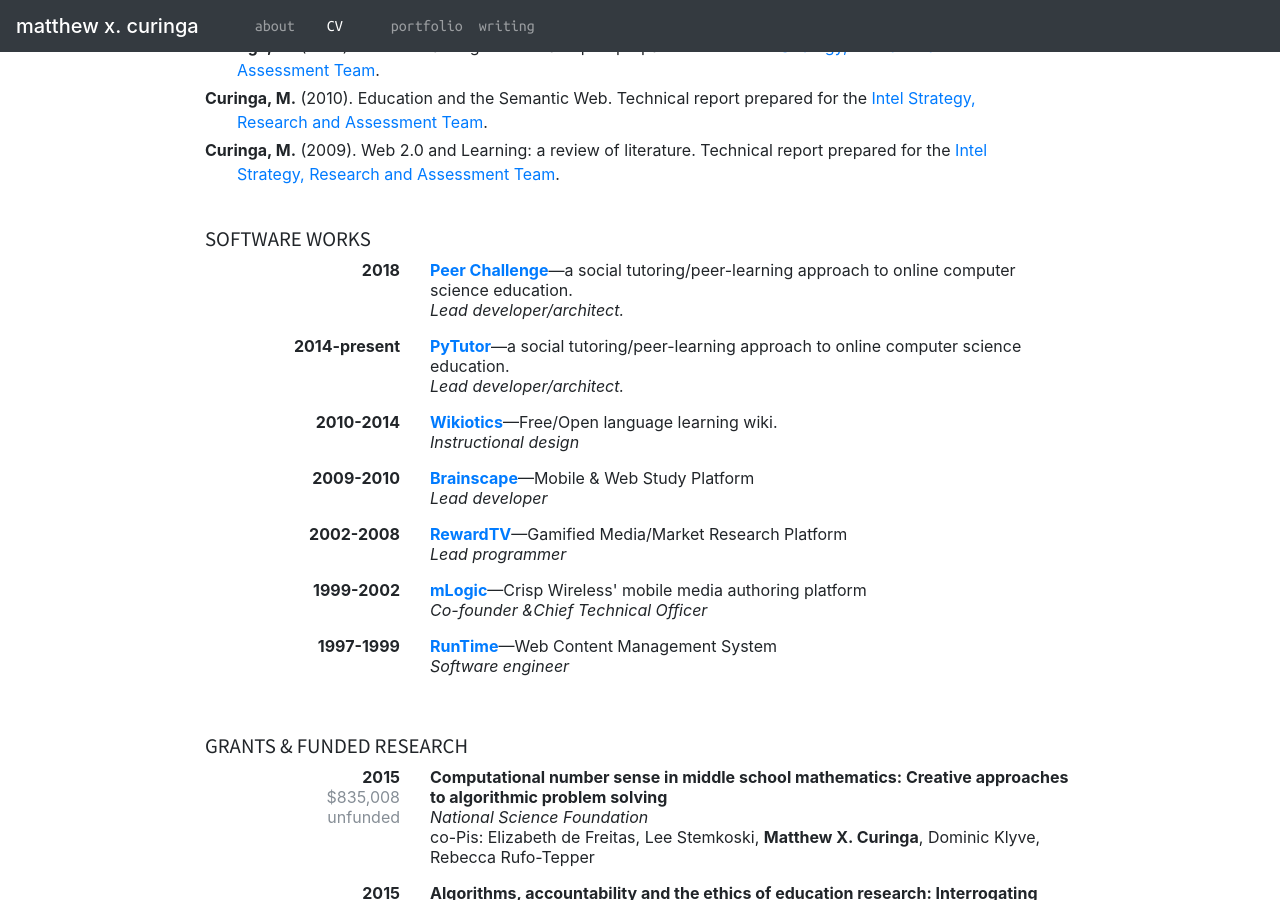
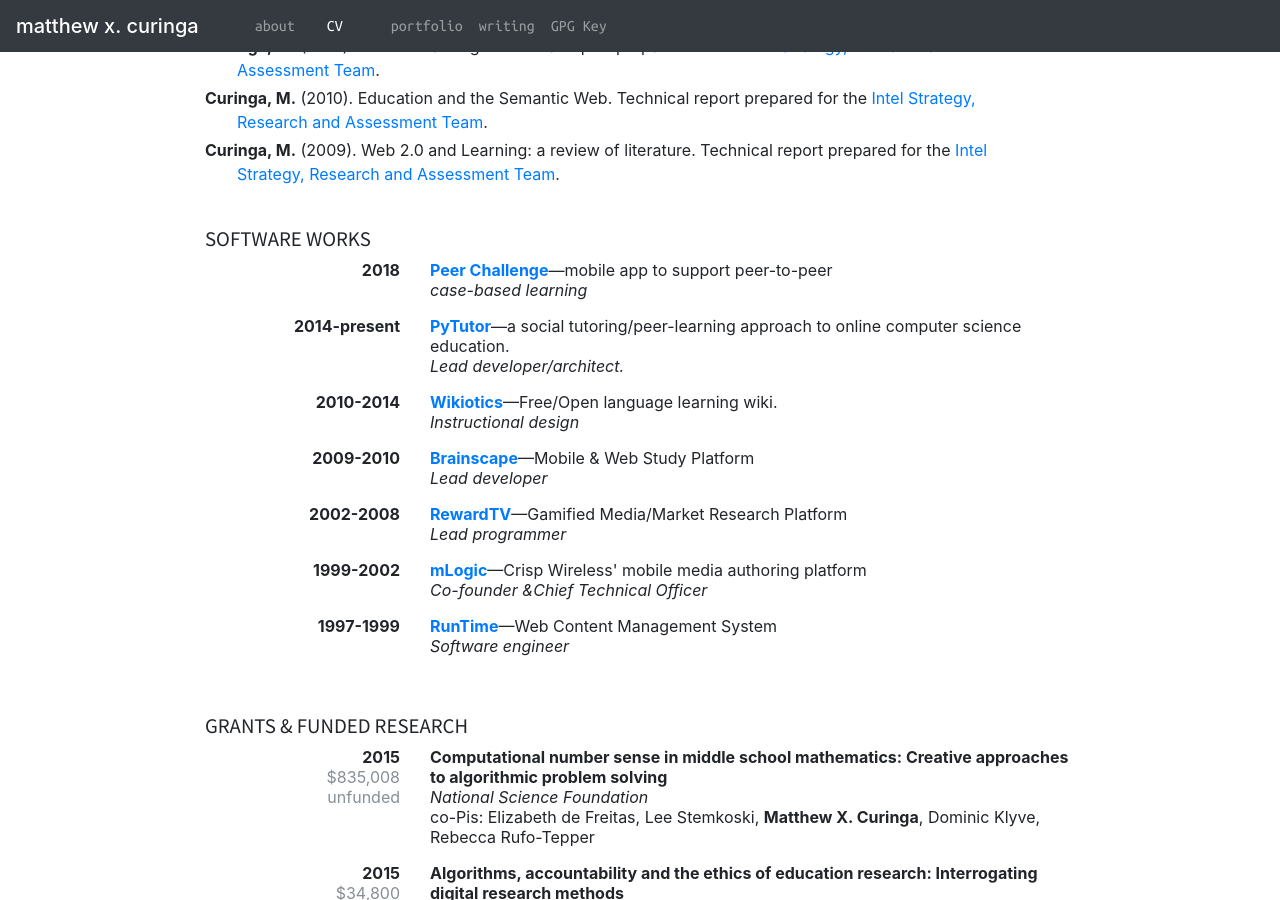
Before and after one commit to mcuringa/mcuringa.github.com, a Jekyll site: the page built from cv.md, in a window 1280 px wide and 900 px high, scrolled down 3644 px. Built offline with Jekyll 4.4.1, drawn with Linux system fonts in a browser that asks for light colours; nearby versions of some CDN libraries.

Commit message:
updated cv, added un peer and pgp

```diff
--- a/_data/software.csv
+++ b/_data/software.csv
@@ -1,5 +1,5 @@
 date,title,link,note,role
-2018,Peer Challenge,/software.html#PyTutor,a social tutoring/peer-learning approach to online computer science education.,Lead developer/architect.
+2018,Peer Challenge,/software.html#PeerChallenge,mobile app to support peer-to-peer, case-based learning,Lead programmer
 2014-present,PyTutor,/software.html#PyTutor,a social tutoring/peer-learning approach to online computer science education.,Lead developer/architect.
 2010-2014,Wikiotics,/software.html#Wikiotics,Free/Open language learning wiki.,Instructional design, curriculum development, software architecture.
 2009-2010,Brainscape,/software.html#Brainscape,Mobile & Web Study Platform,Lead developer
--- a/_layouts/default.html
+++ b/_layouts/default.html
@@ -67,6 +67,11 @@
 
             </li>
           {% endfor %}
+            {% if "/mxc-gpg.txt" == nav.url %}
+              <a href="{{nav.url}}" class="nav-link active">GPG Key<span class="sr-only">(current)</span></a>
+            {% else %}
+              <a href="/mxc-gpg.txt" class="nav-link">GPG Key</a>
+            {% endif %}
           </ul>
         </div>
     </nav>
```
Also changed, not shown: _portfolio/pytutor.md (+1 -1 lines), _portfolio/un-peer.md (added, +34 -0 lines), img/portfolio/un-peer/challenge.png (added), img/portfolio/un-peer/responses.png (added), img/portfolio/un-peer/screens.png (added), img/portfolio/un-peer/thumb.png (added).
